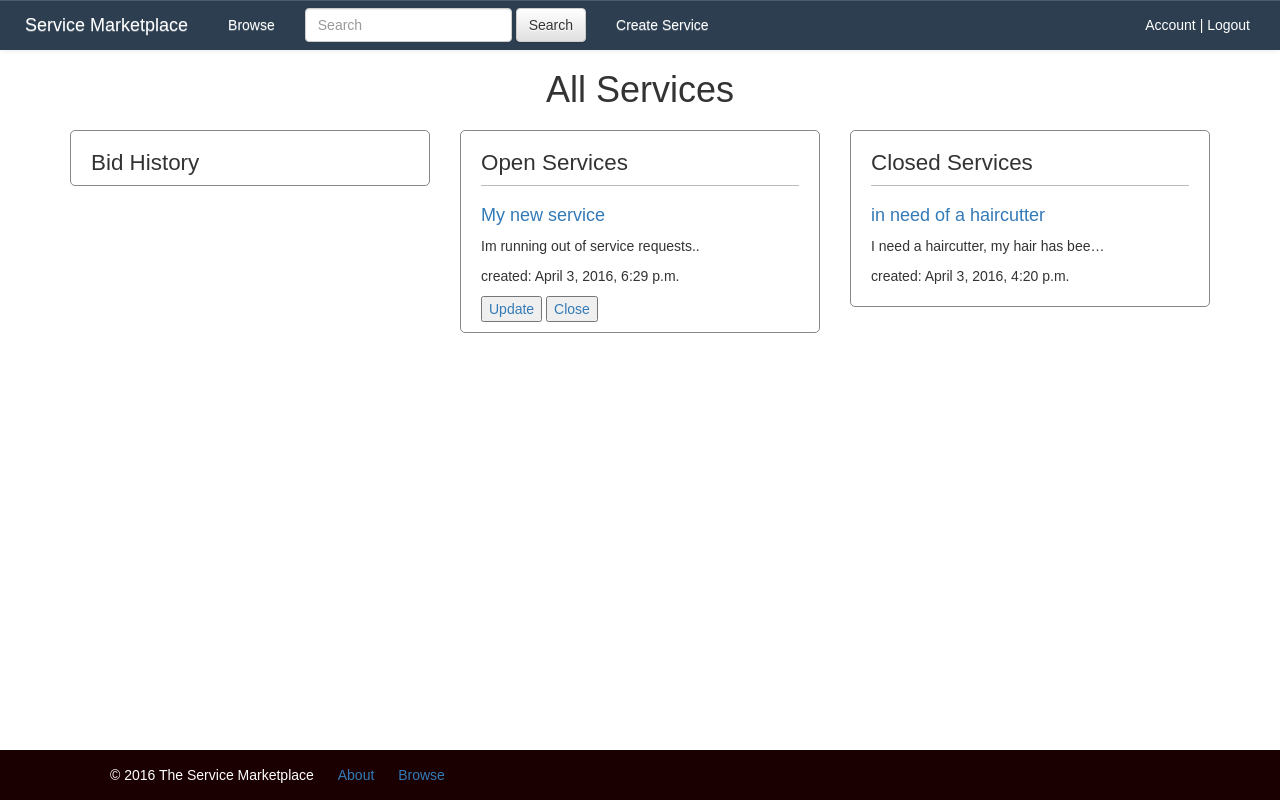
After one commit to slcortes/ServiceMarketplace, a Django app: page /my_account/services/ in a window 1280 px wide. The commit adds this page. Run offline with Django 3.2, Linux system fonts and the light colour scheme; a user stored in the database is signed in; data comes from the database, SQL or seed files in the repository; both versions use the stored data as it was after the commit; some libraries are stand-ins or nearby versions.

Commit message:
front end update: my_account

```diff
--- a/market/admin.py
+++ b/market/admin.py
@@ -1,6 +1,7 @@
 from django.contrib import admin
-from .models import Service, Review
+from .models import Service, Review, Bid
 
 
 admin.site.register(Service)
 admin.site.register(Review)
+admin.site.register(Bid)
--- a/market/static/css/base.css
+++ b/market/static/css/base.css
@@ -51,6 +51,10 @@ html, body {
 	margin: 40 40;
 }
 
+#content {
+    padding-bottom: 50px;
+}
+
 #footer {
 	background:#1a0000;
 	width:100%;
--- a/market/static/css/user_profile.css
+++ b/market/static/css/user_profile.css
@@ -1,10 +1,9 @@
-
-.review {
+.review, .service {
     padding: 10px 0;
     border-top: 1px solid #bbb;
 }
 
-.review-column {
+.column {
     border-radius: 5px;
     border: 1px solid #888;
     padding: 0 20px;
@@ -30,3 +29,10 @@ h3 {
     text-align: center;
     font-size: 1.5em;
 }
+
+.more {
+    margin-bottom:10px;
+    text-align: right;
+    padding: 10px;
+    border-top: 1px solid #777;
+}
--- a/market/templates/market/base.html
+++ b/market/templates/market/base.html
@@ -79,7 +79,7 @@
     <div id="footer">
         <div class="container">
             <ul id="footerContent">
-                <li>&copy; Copyright 2016 The Service Marketplace</li>
+                <li>&copy; 2016 The Service Marketplace</li>
                 <li><a href="/about/">About</a></li>
                 <li><a href="/browse/">Browse</a></li>
             </ul>
--- /dev/null
+++ b/market/templates/market/services.html
@@ -0,0 +1,67 @@
+{% extends "market/base.html" %}
+
+{% block css %}
+{% load staticfiles %}
+    <link rel="stylesheet" href="{% static 'css/user_profile.css' %}">
+{% endblock %}
+
+
+{% block content %}
+
+    <h1 style="text-align:center">All Services</h1>
+
+    <!-- Account services -->
+    <div class="container">
+        <div class="row">
+            <div class="col-sm-4">
+                <div class="column">
+                    <h3>Bid History</h3>
+
+                </div>
+
+            </div>
+            <div class="col-sm-4">
+                <div class="column">
+                    <h3>Open Services</h3>
+                    {% if services_open %}
+                        {% for service in services_open %}
+                        <div class="service">
+                            <h4><a href="{% url 'service_detail' pk=service.pk %}">{{ service.title }}</a></h4>
+                            <p>{{ service.description|linebreaks|truncatechars:50 }}</p>
+                            <div class="date">
+                                <p>created: {{ service.created_date }}</p>
+                            </div>
+                            <button type="button"><a href="{% url 'service_update' pk=service.pk %}">Update</a></button>
+                            <button type="button"><a href="{% url 'service_close' pk=service.pk %}">Close</a></button>
+                        </div>
+                        {% endfor %}
+                    {% else %}
+                        <p>You have no open services.</p>
+                    {% endif %}
+                </div>
+
+            </div>
+            <div class="col-sm-4">
+                <div class="column">
+                    <h3>Closed Services</h3>
+                    {% if services_closed %}
+                        {% for service in services_closed %}
+                            <div class="service">
+                                <h4><a href="{% url 'service_detail' pk=service.pk %}">{{ service.title }}</a></h4>
+                                <p>{{ service.description|linebreaks|truncatechars:40 }}</p>
+                                <div class="date">
+                                    <p>created: {{ service.created_date }}</p>
+                                </div>
+                            </div>
+                        {% endfor %}
+                    {% else %}
+                        <p>You have no closed services.</p>
+                    {% endif %}
+                </div>
+            </div>
+        </div>
+    </div>
+
+
+
+{% endblock %}
--- a/market/urls.py
+++ b/market/urls.py
@@ -25,6 +25,8 @@ urlpatterns = [
 
     # My Account
     url(r'^my_account/$', views.my_account, name="my_account"),
+    url(r'^my_account/reviews/$', views.more_reviews, name="more_reviews"),
+    url(r'^my_account/services/$', views.more_services, name="more_services"),
 
     # User profiles
     url(r'^user/(?P<username>[\w.@+-]+)/$', views.user_profile, name="user_profile"),
--- a/market/views.py
+++ b/market/views.py
@@ -194,11 +194,11 @@ def my_account(request):
     avg_rating_p = get_avg_rating(username=request.user, mode='provider')
 
     reviews = Review.objects.filter(user=request.user).order_by('-created_date')
-    reviews_clients = reviews.filter(account_type='client')
-    reviews_providers = reviews.filter(account_type='provider')
+    reviews_clients = reviews.filter(account_type='client')[:2]
+    reviews_providers = reviews.filter(account_type='provider')[:2]
 
-    services_open = Service.objects.filter(client=request.user, is_open=True)
-    services_closed = Service.objects.filter(client=request.user, is_open=False)
+    services_open = Service.objects.filter(client=request.user, is_open=True)[:3]
+    services_closed = Service.objects.filter(client=request.user, is_open=False)[:3]
 
     return render(
         request,
@@ -207,6 +207,38 @@ def my_account(request):
             'avg_rating_providers': avg_rating_p,
             'reviews_clients': reviews_clients,
             'reviews_providers': reviews_providers,
+            'services_open': services_open,
+            'services_closed': services_closed
+        }
+    )
+
+@login_required
+def more_reviews(request):
+    avg_rating_c = get_avg_rating(username=request.user, mode='client')
+    avg_rating_p = get_avg_rating(username=request.user, mode='provider')
+
+    reviews = Review.objects.filter(user=request.user).order_by('-created_date')
+    reviews_clients = reviews.filter(account_type='client')
+    reviews_providers = reviews.filter(account_type='provider')
+
+    return render(
+        request,
+        'market/reviews.html', {
+            'avg_rating_clients': avg_rating_c,
+            'avg_rating_providers': avg_rating_p,
+            'reviews_clients': reviews_clients,
+            'reviews_providers': reviews_providers,
+        }
+    )
+
+@login_required
+def more_services(request):
+    services_open = Service.objects.filter(client=request.user, is_open=True)
+    services_closed = Service.objects.filter(client=request.user, is_open=False)
+
+    return render(
+        request,
+        'market/services.html', {
             'services_open': services_open,
             'services_closed': services_closed
         }
```
Also changed, not shown: market/templates/market/my_account.html (+70 -25 lines), market/templates/market/reviews.html (added, +53 -0 lines), market/templates/market/user_profile.html (+4 -8 lines), db.sqlite3.
